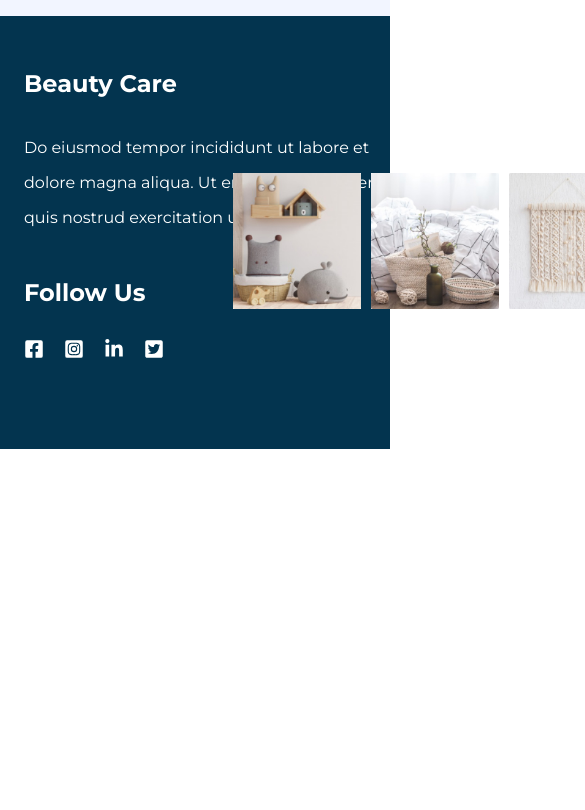
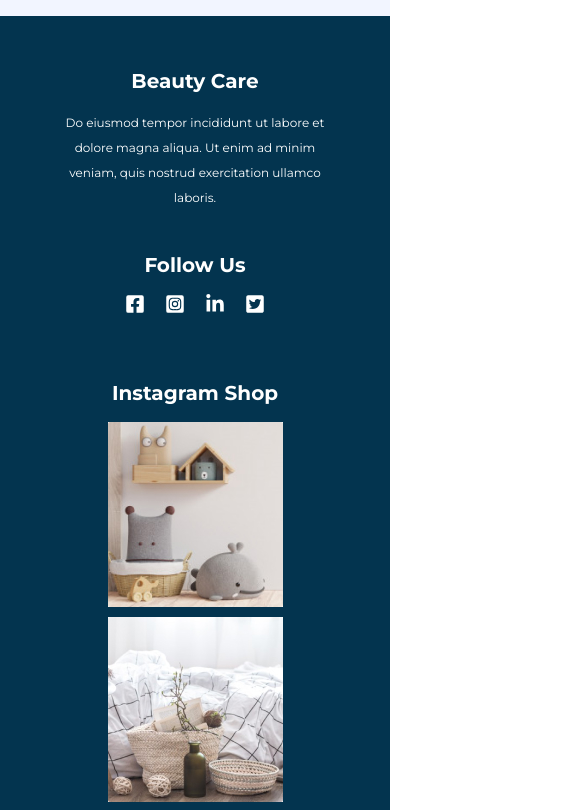
Before and after one commit to AlfazUlIslam/furniture, a React (Vite) app: page / in a window 390 px wide. Shown: the part 5940-6750 px from the top of the page, 585 px wide, since content can reach past the window. Before the commit the page ends 6389 px from the top, so only its background shows below. Built offline with nearby package versions, Linux system fonts and the light colour scheme; the HTML template or start-up script is replaced by a standard one.

Commit message:
Footer mobile styles added

```diff
--- a/src/components/SmallTitle/SmallTitle.jsx
+++ b/src/components/SmallTitle/SmallTitle.jsx
@@ -3,7 +3,8 @@ const SmallTitle = (props) => {
 
     return (
         // Small title
-        <div className={`${styles} font-montserrat font-bold text-[24px]
+        // text-[24px]
+        <div className={`${styles} font-montserrat font-bold text-[20px]
         text-white`}>
             {content}
         </div>
--- a/src/sections/Footer/Footer.jsx
+++ b/src/sections/Footer/Footer.jsx
@@ -7,21 +7,26 @@ const Footer = () => {
   return (
     // Footer
     <footer className="bg-darkBlue">
-        <Container styles={`px-6 pt-[50px] pb-[90px] flex gap-4`}>
-            <ColumnOne styles={`flex flex-col gap-10`}>
+        {/* flex-row gap-4 */}
+        <Container styles={`px-6 pt-[50px] pb-[90px] flex flex-col gap-16`}>
+            {/* items-start */}
+            <ColumnOne styles={`flex flex-col items-center gap-10`}>
                 {/* Column content */}
-                <div className="flex flex-col items-start gap-[28px]">
+                {/* items-start gap-[28px] */}
+                <div className="flex flex-col items-center gap-[14px]">
                     <SmallTitle
                         content={"Beauty Care"}
                     />
                     {/* Column content description */}
-                    <p className="w-[400px] font-montserrat font-normal
-                    text-[16px] leading-[35px] text-white">
+                    {/* w-[400px] text-[16px] leading-[35px] text-start */}
+                    <p className="w-[280px] font-montserrat font-normal
+                    text-[12px] leading-[25px] text-white text-center">
                         Do eiusmod tempor incididunt ut labore et dolore magna aliqua. Ut enim ad minim veniam, quis nostrud exercitation ullamco laboris.
                     </p>
                 </div>
                 {/* Follow us */}
-                <div className="flex flex-col items-start gap-[28px]">
+                {/* items-start gap-[28px] */}
+                <div className="flex flex-col items-center gap-[14px]">
                     <SmallTitle
                         content={"Follow Us"}
                     />
@@ -35,13 +40,15 @@ const Footer = () => {
                     </div>
                 </div>
             </ColumnOne>
-            <ColumnTwo styles={`flex flex-col gap-[35px]`}>
+            {/* gap-[35px] */}
+            <ColumnTwo styles={`flex flex-col items-center gap-[14px]`}>
                 <SmallTitle
                     content={"Instagram Shop"}
                 />
                 {/* Column two images */}
-                <div className="flex justify-center items-center
-                gap-[10px]">
+                {/* flex-no-wrap flex-row */}
+                <div className="flex flex-wrap justify-center
+                items-center gap-[10px]">
                     <FooterImage
                         image={footerImage1}
                         altText={"Kids room furniture"}
@@ -55,7 +62,7 @@ const Footer = () => {
                         altText={"Woolen wall decor"}
                     />
                     <FooterImage
-                        image={footerImage1}
+                        image={footerImage4}
                         altText={"Kitchen furniture"}
                     />
                 </div>
```
